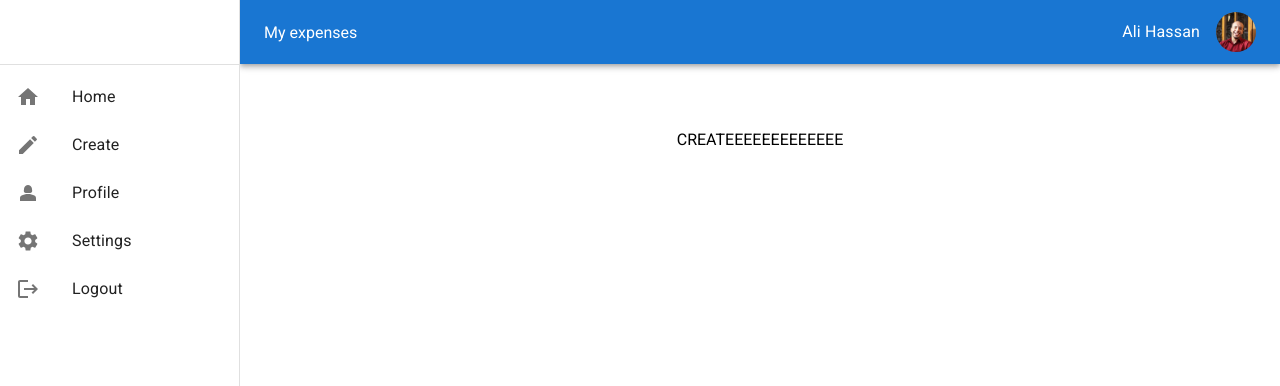
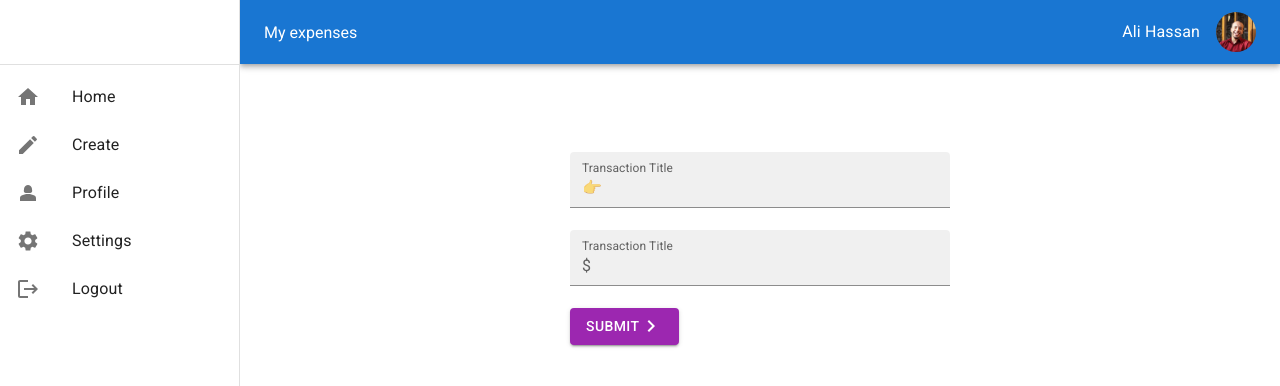
Before and after one commit to alielrayes/React-Level4, a React (Create React App) app: page /create in a window 1280 px wide. Shown: the top 386 px of the page. Built offline with nearby package versions, Linux system fonts and the light colour scheme.

Commit message:
lesson14

```diff
--- a/src/pages/Root.jsx
+++ b/src/pages/Root.jsx
@@ -14,13 +14,14 @@ const Root = () => {
       <Drawerr drawerWidth={drawerWidth} />
 
       <Box
+      component="main"
         sx={{
           ml: `${drawerWidth}px`,
           display: " flex",
           justifyContent: "center",
           mt: "66px"
         }}
-
+        // className="border"
       >
         <Outlet />
       </Box>
--- a/src/pages/create/Create.jsx
+++ b/src/pages/create/Create.jsx
@@ -1,12 +1,47 @@
-import  './Create.css';
-import React from 'react';
+import { Box, Button, InputAdornment, TextField, styled } from "@mui/material";
+import "./Create.css";
+import React from "react";
+import { purple } from "@mui/material/colors";
+import { ChevronRight } from "@mui/icons-material";
+
+const ColorButton = styled(Button)(({ theme }) => ({
+  color: theme.palette.getContrastText(purple[500]),
+  backgroundColor: purple[500],
+  "&:hover": {
+    backgroundColor: purple[700],
+  },
+}));
 
 const Create = () => {
+  // Why <<<component="form">>> ?
   return (
-    <div>
-      CREATEEEEEEEEEEEEE
-    </div>
+    <Box sx={{ width: "380px" }} component="form">
+      <TextField
+        fullWidth={true}
+        label="Transaction Title"
+        sx={{ mt: "22px", display: "block" }}
+        InputProps={{
+          startAdornment: <InputAdornment position="start">👉</InputAdornment>,
+        }}
+        variant="filled"
+      />
+
+      <TextField
+        fullWidth={true}
+        label="Transaction Title"
+        id="filled-start-adornment"
+        sx={{ mt: "22px", display: "block" }}
+        InputProps={{
+          startAdornment: <InputAdornment position="start">$</InputAdornment>,
+        }}
+        variant="filled"
+      />
+
+      <ColorButton sx={{ mt: "22px" }} variant="contained">
+        Submit <ChevronRight />
+      </ColorButton>
+    </Box>
   );
-}
+};
 
 export default Create;
--- a/src/pages/home/Home.jsx
+++ b/src/pages/home/Home.jsx
@@ -40,12 +40,6 @@ const Home = () => {
 
 
 
-
-
-
-
-
-
     </Box>
   );
 };
```
